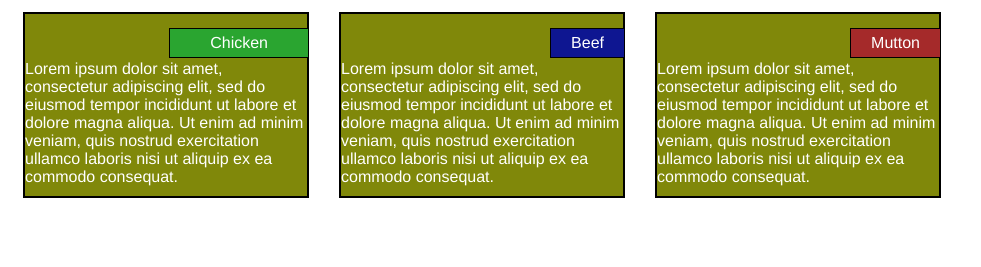
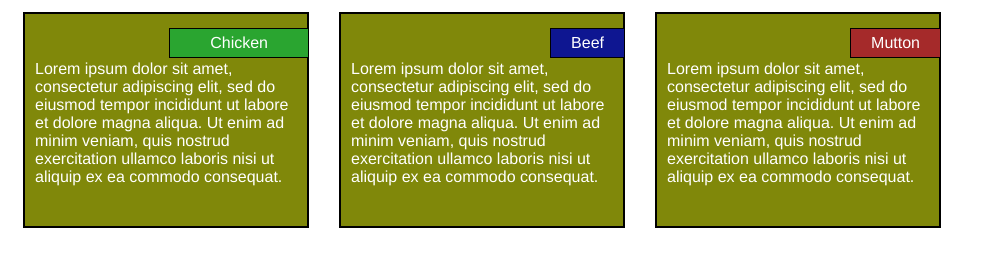
Before and after one commit to Mus3813/coursera, a plain HTML site: page index.html in a window 1280 px wide. Shown: the part 63-330 px from the top of the page, without its empty margins (0-981 px from the left). Drawn offline with Linux system fonts and the light colour scheme.

Commit message:
assignment2

```diff
--- a/css/styles.css
+++ b/css/styles.css
@@ -21,10 +21,11 @@ h1 {
 }
 .lorem {
   width: 100%;
-  height: 150px;
+  height: 180px;
   font-family: Helvetica;
   color: white;
   padding-top: 30px;
+  padding: 30px 10px 5px 10px;
 }
 /* Simple Responsive Framework. */
 .row {
```
